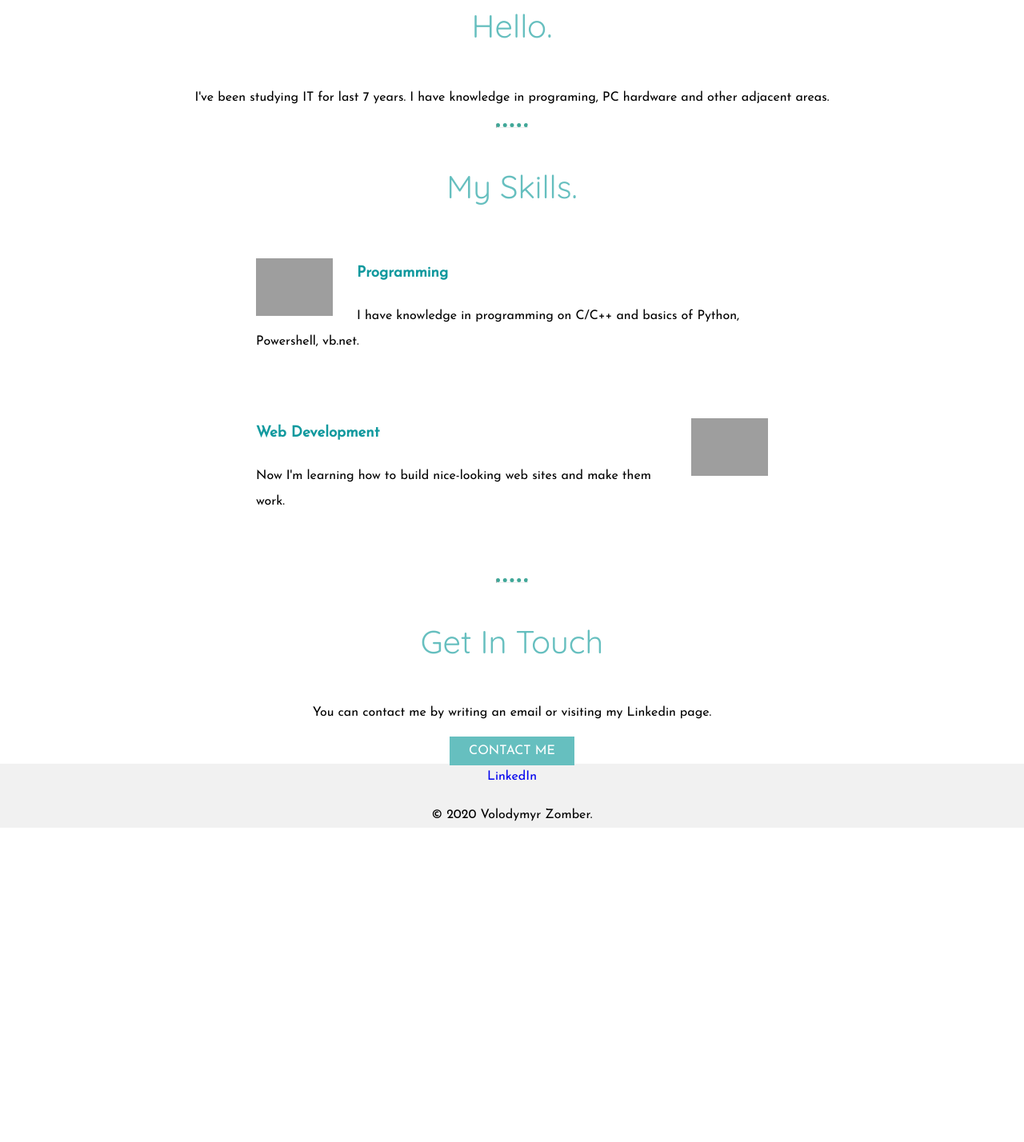
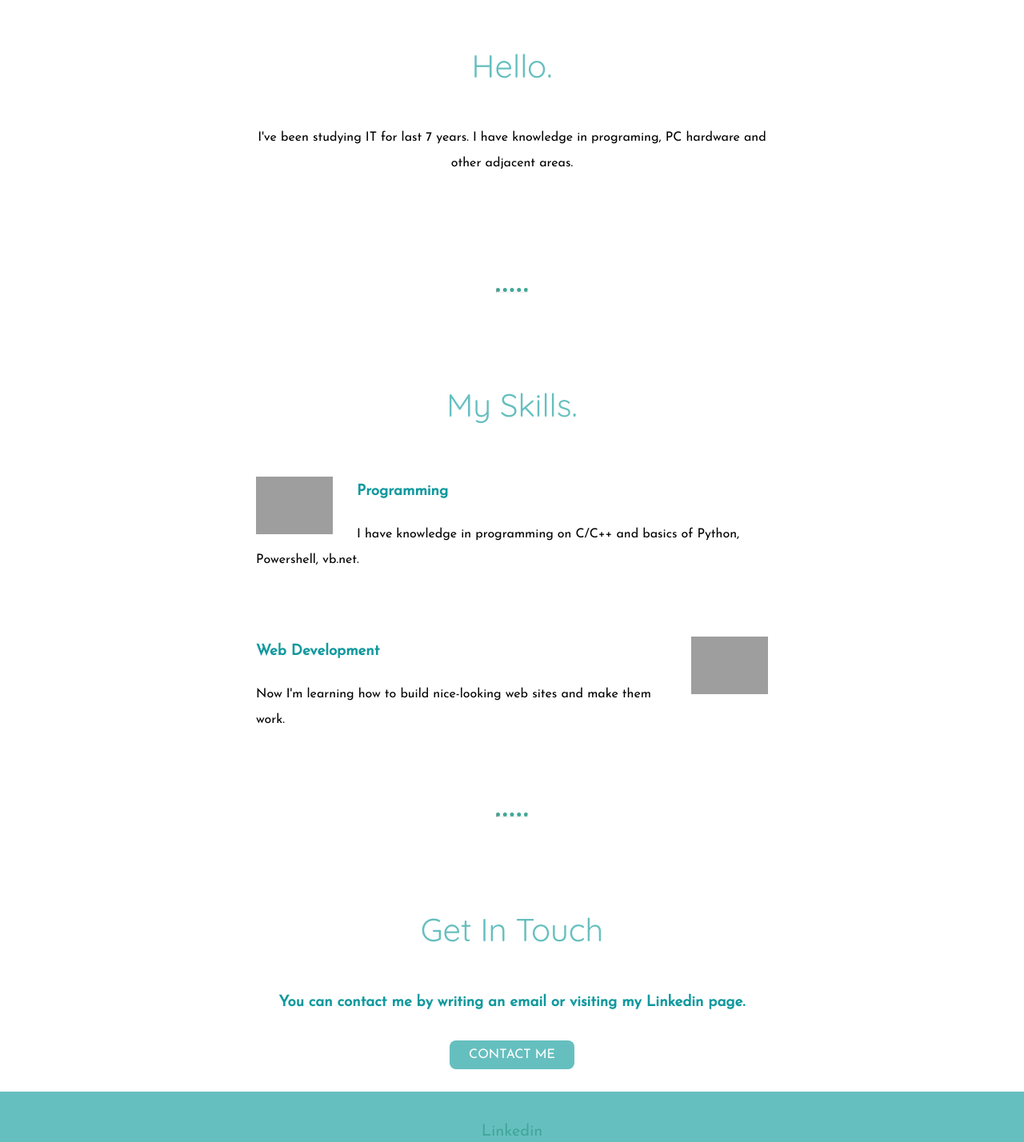
Before and after one commit to Vencetto/web, a plain HTML site: page CSS - My Site/index.html in a window 1280 px wide. Shown: the part 1178-2606 px from the top of the page at 80% size. Before the commit the page ends 2213 px from the top, so only its background shows below. Drawn offline with Linux system fonts and the light colour scheme; grey boxes are pictures that could not be loaded.

Commit message:
finished css

```diff
--- a/CSS - My Site/css/styles.css
+++ b/CSS - My Site/css/styles.css
@@ -27,10 +27,28 @@ h3 {
 hr {
   color: #40a798;
 	border-top: dotted 5px;
+  margin: 100px auto 100px auto;
 	width: 3%;
 }
 
 /*-----------------------------Classes-----------------------------*/
+.a-big {
+  color: #40a798;
+  font-size: 20px;
+}
+
+.a-big:hover {
+  border-radius: 12px;
+  color: white;
+  font-family: 'Josefin Sans', sans-serif;
+  padding: 10px 24px;
+}
+
+.bio {
+  width: 50%;
+  margin: auto;
+
+}
 
 .bottom-cloud {
   position: absolute;
@@ -39,13 +57,22 @@ hr {
 }
 
 .bottom-container {
-  background-color: #f1f1f1;
+  background-color: #66BFBF;
+  margin-bottom: 0;
+  padding: 30px 0 6px;
 }
 
 .btn {
   background-color: #66BFBF;
+  border-radius: 8px;
+  font-family: 'Josefin Sans', sans-serif;
   padding: 10px 24px;
   color: white;
+}
+
+.btn:hover {
+  background-color: #40a798;
+  font-family: 'Josefin Sans', sans-serif;
 }
 
 .code-img {
@@ -54,11 +81,31 @@ hr {
   width: 15%;
 }
 
+.contact-me {
+  margin-bottom: 30px;
+}
+
+.contact-message {
+  margin: 30px auto 30px;
+  width: 50%;
+}
+
+.copyright {
+  color: #f1f1f1;
+  font-size: 0.75rem;
+  padding-top: 6px;
+}
+
 .footer-link {
   text-decoration: none;
 }
 
 .middle-container {
+  padding-top: 50px;
+}
+
+.profile {
+  padding-bottom: 40px;
 }
 
 .profile-img {
@@ -81,8 +128,7 @@ hr {
 	width: 50%;
 }
 
-.no-bottom {
-  margin-bottom: 0;
+.top-space {
 }
 
 .top-cloud {
--- a/CSS - My Site/index.html
+++ b/CSS - My Site/index.html
@@ -24,7 +24,7 @@
     <div class="profile">
       <img class="profile-img" src="imgs/circle-cropped.png" alt="progile-img">
       <h2>Hello.</h2>
-      <p>I've been studying IT for last 7 years. I have knowledge in programing, PC hardware and other adjacent areas.</p>
+      <p class="bio">I've been studying IT for last 7 years. I have knowledge in programing, PC hardware and other adjacent areas.</p>
     </div>
     <hr>
     <div class="skills">
@@ -43,15 +43,15 @@
     <hr>
     <div class="contact-me">
       <h2>Get In Touch</h2>
-      <p>You can contact me by writing an email or visiting my Linkedin page.</p>
+      <h3 class="contact-message">You can contact me by writing an email or visiting my Linkedin page.</h3>
       <a class="btn footer-link" href="mailto:zombervv@email.com">CONTACT ME</a>
     </div>
   </div>
 
 
   <div class="bottom-container">
-    <a class="footer-link" href="https://www.linkedin.com/in/volodymyr-zomber-b15570180/">LinkedIn</a>
-    <p class="no-bottom">© 2020 Volodymyr Zomber.</p>
+    <a class="footer-link a-big" href="https://www.linkedin.com/in/volodymyr-zomber-b15570180/">Linkedin</a>
+    <p class="copyright">© 2020 Volodymyr Zomber.</p>
   </div>
 
 </body>
```
Also changed, not shown: CSS - My Site/imgs/circle-cropped.png.
